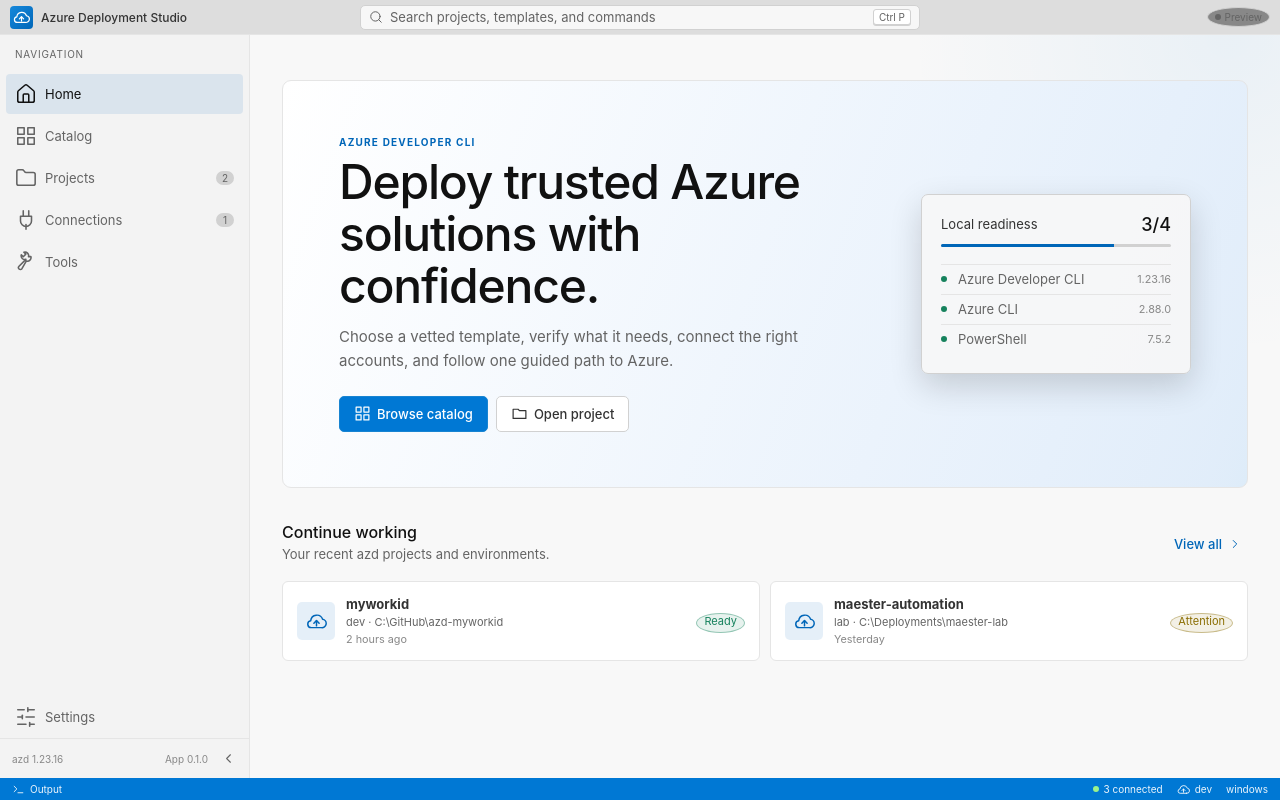
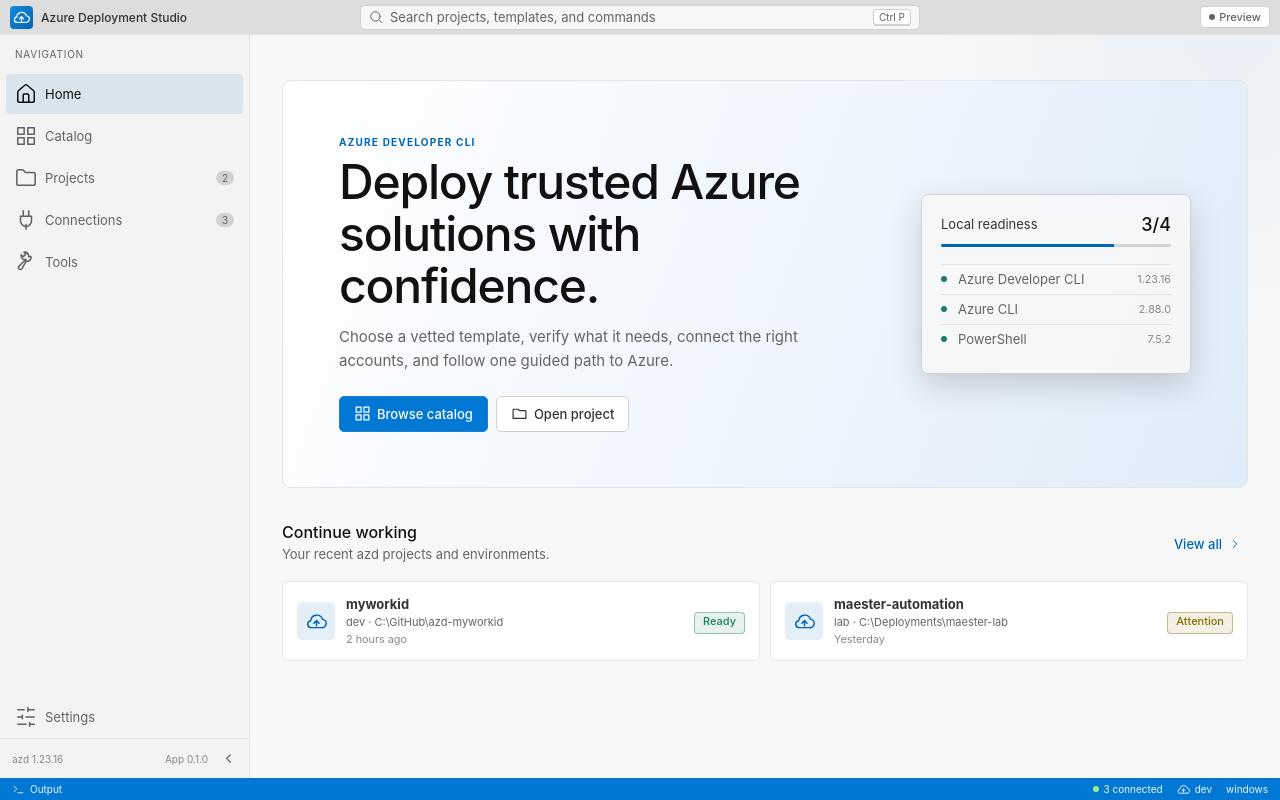
Before and after one commit to nathanmcnulty/azd-gui, a Svelte app: page / in a window 1280 px wide. Built offline with nearby package versions, Linux system fonts and the light colour scheme.

Commit message:
Clarify connection and status indicators

```diff
--- a/src/App.svelte
+++ b/src/App.svelte
@@ -266,7 +266,7 @@
     .every(connectionMeetsRequirements);
   $: selectedPlatformSupported =
     !selectedEntry || selectedEntry.platforms.includes(data.platform);
-  $: connectionAttentionCount = data.connections.filter((connection) => connection.state !== "connected").length;
+  $: connectedConnectionCount = data.connections.filter((connection) => connection.state === "connected").length;
   $: tenantMismatch =
     new Set(
       data.connections
@@ -1614,7 +1614,7 @@
     {navigation}
     {activeNav}
     expanded={navigationExpanded}
-    {connectionAttentionCount}
+    {connectedConnectionCount}
     projectCount={data.projects.length}
     azdVersion={data.tools.find((tool) => tool.id === "azd")?.installedVersion ?? "not found"}
     appVersion={data.appVersion}
@@ -1859,7 +1859,10 @@
                     {/if}
                     {#if missingScopes.length}<small class="scope-warning">Missing scopes: {missingScopes.join(", ")}</small>{/if}
                   </div>
-                  <StatusPill tone={connection.state === "connected" && missingScopes.length === 0 ? "success" : "warning"} label={missingScopes.length ? "scope update required" : connection.state} />
+                  <StatusPill
+                    tone={missingScopes.length || connection.state === "expired" ? "warning" : connection.state === "connected" ? "success" : connection.state === "checking" ? "neutral" : "danger"}
+                    label={missingScopes.length ? "scope update required" : connection.state}
+                  />
                   <button class="secondary" on:click={() => connect(connection)}>
                     {connection.state === "connected" ? (missingScopes.length ? "Update scopes" : "Reconnect") : "Connect"}
                   </button>
@@ -2512,7 +2515,7 @@
         <div class="connection-grid">
           {#each data.connections as connection}
             <article class="connection-card">
-              <div class="row"><h2>{connection.name}</h2><StatusPill tone={connection.state === "connected" ? "success" : "warning"} label={connection.state} /></div>
+              <div class="row"><h2>{connection.name}</h2><StatusPill tone={connection.state === "connected" ? "success" : connection.state === "expired" ? "warning" : connection.state === "checking" ? "neutral" : "danger"} label={connection.state} /></div>
               <p>{connection.account ?? "No active account detected"}</p>
               <dl><div><dt>Tenant</dt><dd>{connection.tenantId ?? "—"}</dd></div><div><dt>Subscription</dt><dd>{connection.subscriptionName ?? "—"}</dd></div><div><dt>Expires</dt><dd>{connection.expiresOn ? new Date(connection.expiresOn).toLocaleString() : "—"}</dd></div><div><dt>Credential owner</dt><dd>{connection.name}</dd></div>{#if connection.id === "graphPowerShell"}<div><dt>Granted scopes</dt><dd title={connection.grantedScopes?.join(", ")}>{connection.grantedScopes?.length ? connection.grantedScopes.join(", ") : "—"}</dd></div>{/if}</dl>
               <button class="secondary full-width" on:click={() => connect(connection)}>{connection.state === "connected" ? "Reconnect" : "Connect"}</button>
--- a/src/app.css
+++ b/src/app.css
@@ -650,22 +650,23 @@
   display: inline-flex;
   width: max-content;
   min-width: max-content;
-  min-height: 20px;
-  padding: 2px 7px;
+  min-height: 22px;
+  padding: 3px 8px;
   flex: 0 0 auto;
   align-items: center;
   gap: 4px;
   color: var(--muted);
   border: 1px solid var(--border);
-  border-radius: 10px;
+  border-radius: 4px;
   background: var(--panel);
-  font-size: 10px;
+  font-size: 11px;
+  font-weight: 500;
   line-height: 1;
   text-transform: capitalize;
   white-space: nowrap;
 }
 
-.status-pill.dot::before {
+.status-pill.has-dot::before {
   width: 6px;
   height: 6px;
   content: "";
--- a/src/components/AppSidebar.svelte
+++ b/src/components/AppSidebar.svelte
@@ -16,7 +16,7 @@
   export let navigation: NavItem[];
   export let activeNav: NavId;
   export let expanded: boolean;
-  export let connectionAttentionCount: number;
+  export let connectedConnectionCount: number;
   export let projectCount: number;
   export let azdVersion: string;
   export let appVersion: string;
@@ -66,14 +66,14 @@
         <button
           class:active={activeNav === item.id}
           aria-current={activeNav === item.id ? "page" : undefined}
-          aria-label={item.id === "connections" ? `${item.label}, ${connectionAttentionCount} require attention` : item.id === "projects" ? `${item.label}, ${projectCount} projects` : item.label}
+          aria-label={item.id === "connections" ? `${item.label}, ${connectedConnectionCount} connected` : item.id === "projects" ? `${item.label}, ${projectCount} projects` : item.label}
           title={item.label}
           on:click={() => onNavigate(item.id)}
         >
           <Icon name={item.icon} size={22} />
           <span class="nav-label">{item.label}</span>
           {#if item.id === "connections"}
-            <span class="nav-count">{connectionAttentionCount}</span>
+            <span class="nav-count">{connectedConnectionCount}</span>
           {:else if item.id === "projects"}
             <span class="nav-count">{projectCount}</span>
           {/if}
--- a/src/components/StatusPill.svelte
+++ b/src/components/StatusPill.svelte
@@ -5,7 +5,7 @@
   export let dot = true;
 </script>
 
-<span class:dot class={`status-pill ${tone}`}>
+<span class={`status-pill ${tone}${dot ? " has-dot" : ""}`}>
   {#if !dot && tone === "success"}<Icon name="check" size={13} />{/if}
   {label}
 </span>
```
Also changed, not shown: 1 other file (tests, documents, lock files or other folders).
